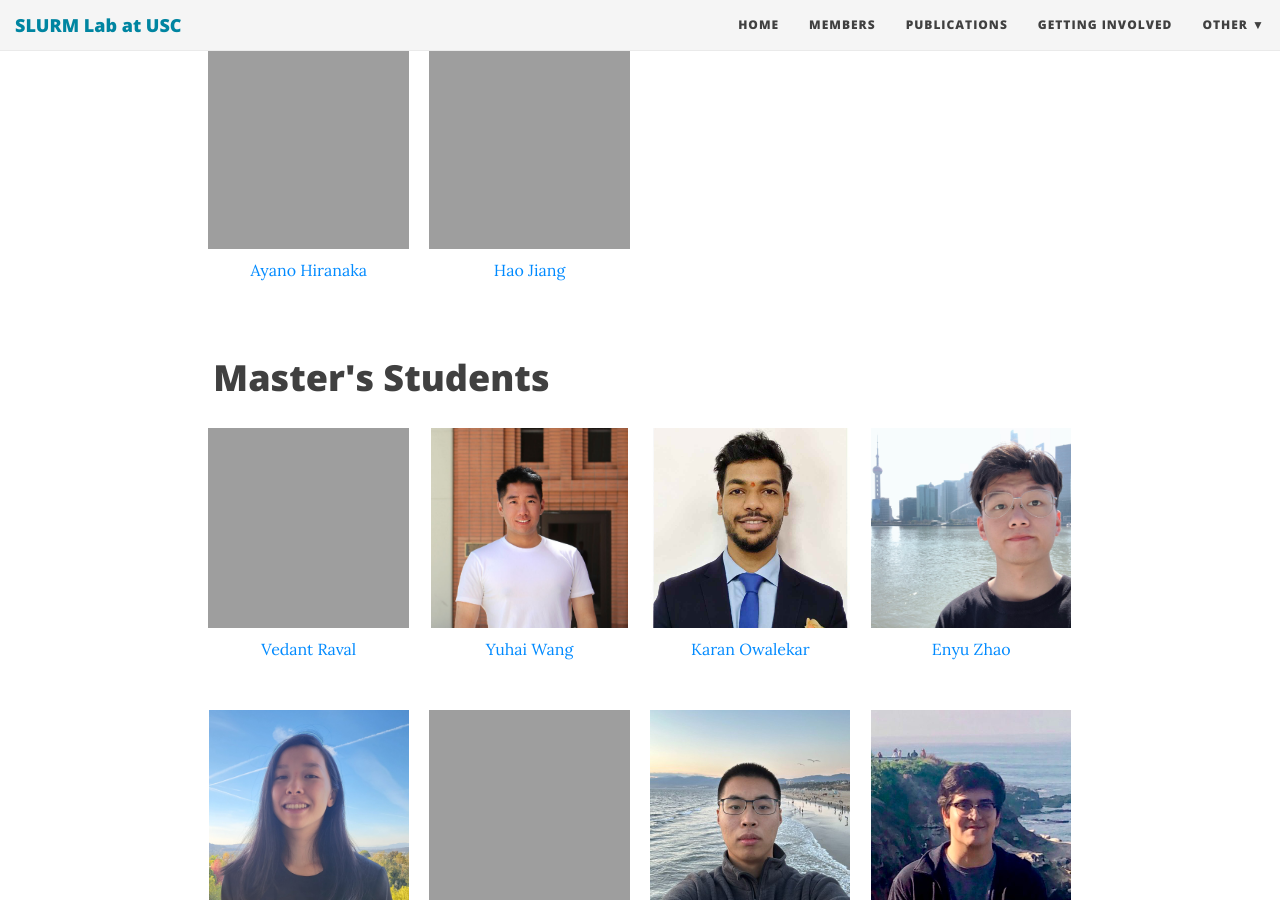
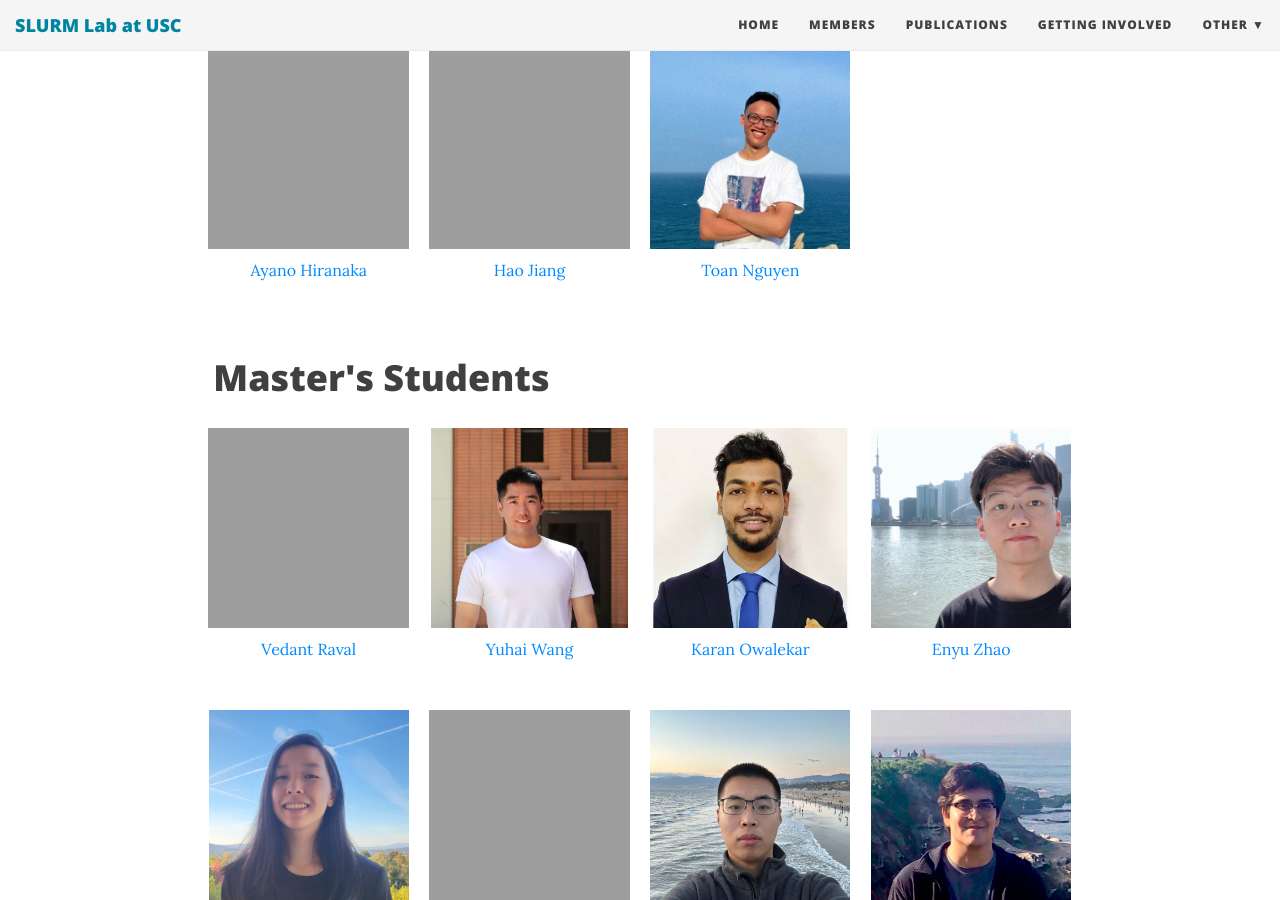
Before and after one commit to slurm-lab-usc/slurm-lab-usc.github.io, a Jekyll site: the page built from members.md, in a window 1280 px wide and 900 px high, scrolled down 571 px. Built offline with Jekyll 4.4.1, drawn with Linux system fonts in a browser that asks for light colours; nearby versions of some CDN libraries.

Commit message:
I updated my profile

```diff
--- a/members.md
+++ b/members.md
@@ -25,6 +25,9 @@ members:
           - name: Hao Jiang
             photo_url: https://slurm-lab-usc.github.io/img/people/HaoJiang.png
             web_url: https://haojiang4400.github.io/
+          - name: Toan Nguyen
+            photo_url: https://slurm-lab-usc.github.io/img/people/ToanNguyen.jpeg
+            web_url: https://toannguyen1904.github.io/
 
   - name: Master's Students
     list:
```
Also changed, not shown: img/people/ToanNguyen.jpeg (added).
